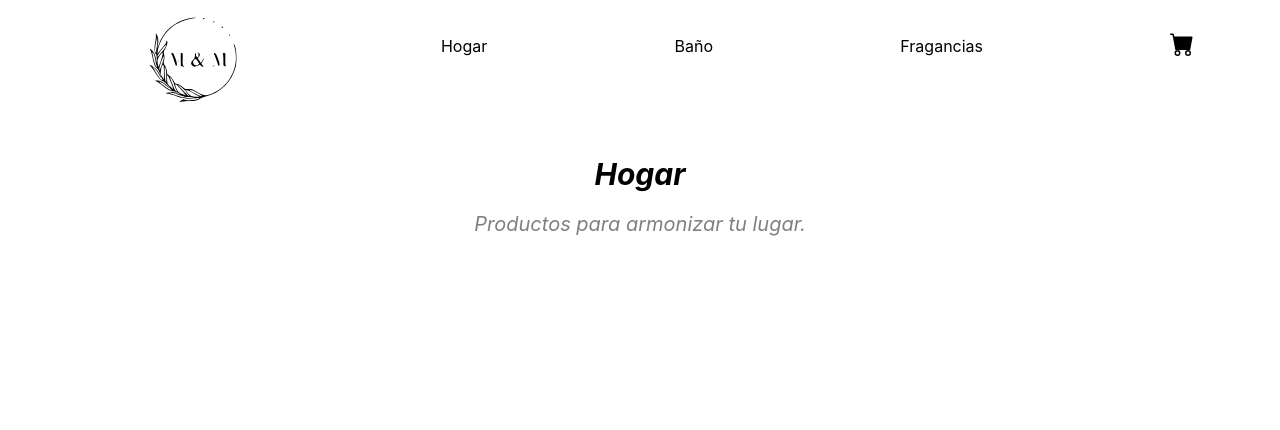
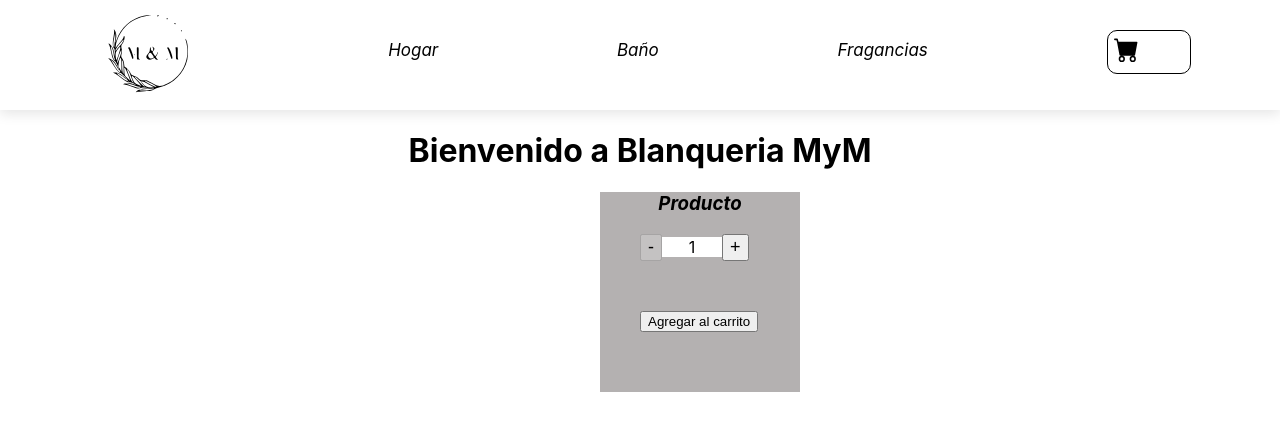
Before and after one commit to nachaarce/Blanqueria-React, a React (Create React App) app: page / in a window 1280 px wide. Shown: the top 430 px of the page. Built offline with nearby package versions, Linux system fonts and the light colour scheme.

Commit message:
se agrea componente itemcount con su funcion

```diff
--- a/src/App.css
+++ b/src/App.css
@@ -1,34 +1,112 @@
 /* NAVBAR ESTILOS */
+.navbar {
+  box-shadow: rgba(0, 0, 0, 0.1) 0px 4px 12px;
+  display: block;
+  position: relative;
+}
   .navbar-items{
     display: flex;
     flex-direction: row;
     justify-content: space-around;
     list-style: none;
+
   }
   .item-cart {
+  width: 25px;
+  height: 25px;
+  }
+  .number {
+    display: block;
+    float: right;
+    position: relative;
+    bottom: 20px;
+    right: 9px;
+    font-size: 20px;
+  }
+  .container-cart {
+    background-color: rgb(255, 255, 255);
+    border: 1px solid black;
+    border-radius: 10px 10px;
     display: block;
     position: relative;
-bottom: 32px;
-width: 150%;
-height: 100%;
+    top: 30px;
+    width: 70px;
+    height: 30px;
+    padding: 6px;
+  }
+  .container-cart:hover {
+    box-shadow: rgba(100, 100, 111, 0.2) 0px 7px 29px 0px;
   }
   .logomym {
   display: block;
   position: relative;
-bottom: 20px;
+  bottom: 5px;
   width: 120px;
-height: 120px;
+  height: 110px;
   }
-.nav-item-list {
+  /* .nav-item-list {
     display: block;
     position: relative;
-  top: 20px;
+    top: 40px;
+    color: black;
+    font-style: oblique;
+    font-size: 17px;
+  } */
+  .nav-link {
+    display: block;
+    position: relative;
+    top: 40px;
+    text-decoration: none;
+    color: black;
+    font-style: oblique;
+    font-size: 17px;
   }
-
+  .nav-link:hover {
+    text-shadow: 1px 1px 2px rgb(196, 194, 194);
+  }
   /* BODY */
   .titulo {
     text-align: center;
   }
+
+  /* CONTADOR CARD */
+  #count {
+    display:block;
+    position: relative;
+    left: 600px;
+    width: 200px;
+    height: 200px;
+    background-color: rgb(180, 177, 177);
+
+  }
+.countNumber {
+  display: inline-block;
+  width: 60px;
+  background-color: white;
+  text-align: center;
+}
+.productName {
+  font-style: italic;
+  margin-top: 5px;
+  text-align: center;
+}
+.btnLess {
+  margin-left: 40px;
+  font-size: 18px;
+  color: black;
+}
+.btnMore {
+  font-size: 18px;
+  color: black;
+  margin-left: auto;
+}
+.btnAdd {
+margin-top: 50px;
+margin-left: 40px;
+}
+
+
+
 
   /* MEDIA QUERY */
   @media (max-width: 600px) {
--- a/src/App.jsx
+++ b/src/App.jsx
@@ -9,8 +9,7 @@ function App() {
       <div>
         <header>
           <NavBar />
-        <ItemListContainer greeting="Hogar" estilo="italic" size="30px"/>
-        <ItemListContainer greeting="Productos para armonizar tu lugar." estilo="italic" size="20px" gris="gray" weight="normal" />
+          <ItemListContainer greeting="Bienvenido a Blanqueria MyM" />
         </header>
         </div>
     );
--- a/src/components/CartWidget.jsx
+++ b/src/components/CartWidget.jsx
@@ -1,7 +1,7 @@
-const ImgCart = () => {
-    return (
-        <li className="nav-item"><img src="../images/cart-fill-2.svg" alt="cart" className="item-cart" /></li>
-    )
-}
+    const ImgCart = () => {
+        return (
+            <li className="nav-item"><div className="container-cart"><img src="../images/cart-fill-2.svg" alt="cart" className="item-cart" /></div></li>
+        )
+    }
 
-export default ImgCart;
+    export default ImgCart;
--- a/src/components/NavBar.jsx
+++ b/src/components/NavBar.jsx
@@ -3,13 +3,13 @@ import ImgCart from './CartWidget';
     const NavBar = () => {
         return (
             <nav className="navbar">
-            <ul className="navbar-items">
-            <li className="nav-item"><img src="../images/logo-mym.svg" alt="logo" className='logomym' /></li>
-            <li className="nav-item-list">Hogar</li>
-            <li className="nav-item-list">Baño</li>
-            <li className="nav-item-list">Fragancias</li>
+                <div className="navbar-items">
+                <img src="../images/logo-mym.svg" alt="logo" className='logomym' />
+                <a href='www.google.com' className='nav-link'>Hogar</a>
+                <a href='www.google.com' className='nav-link'> Baño</a>
+                <a href='www.google.com' className='nav-link'>Fragancias</a>
                     <ImgCart/>
-            </ul>
+                </div>
             </nav>
         )
     }
--- a/src/components/itemCount.jsx
+++ b/src/components/itemCount.jsx
@@ -0,0 +1,32 @@
+    import React, {useState, useEffect} from 'react';
+
+    const ItemCount = ({initial, stock, onAdd}) => {
+        const [count, setCount] = useState(parseInt(initial));
+        const restProduct = () => {
+            setCount(count - 1);
+        }
+        const sumProduct = () => {
+            setCount(count + 1);
+        }
+        useEffect(() => {
+            setCount(parseInt(initial));
+        }, [initial])
+
+        return (
+            <div id='count'>
+                <h3 className='productName'>Producto</h3>
+                <div className='container'>
+                    <div className='row'>
+                <button disabled={count <= 1} onClick={restProduct} className="btnLess">-</button>
+                <span className='countNumber'>{count}</span>
+                <button disabled={count >= stock } onClick={sumProduct} className="btnMore">+</button>
+                </div>
+                <div className='row'>
+                    <button  disabled={count >= stock} onClick={() => onAdd(count)} className="btnAdd">Agregar al carrito</button>
+                </div>
+                </div>
+            </div>
+        )
+    }
+
+    export default ItemCount;
--- a/src/container/ItemListContainer.jsx
+++ b/src/container/ItemListContainer.jsx
@@ -1,6 +1,13 @@
+import ItemCount from "../components/ItemCount"
 const ItemListContainer = (props) =>  {
+    const onAdd = (val)  => {
+        (console.log (`${val} unidades en tu carrito`));
+    }
     return (
-        <h1 style={{fontStyle: props.estilo , textAlign: 'center', fontSize: props.size, color: props.gris, fontWeight: props.weight}}>{props.greeting} </h1>
+        <div>
+        <h1 style={{textAlign: 'center'}}>{props.greeting} </h1>
+        <ItemCount initial={1} stock={5} onAdd= {onAdd} />
+        </div>
     )
 }
 
```
Lines whose indentation alone changed are shown as unchanged.
